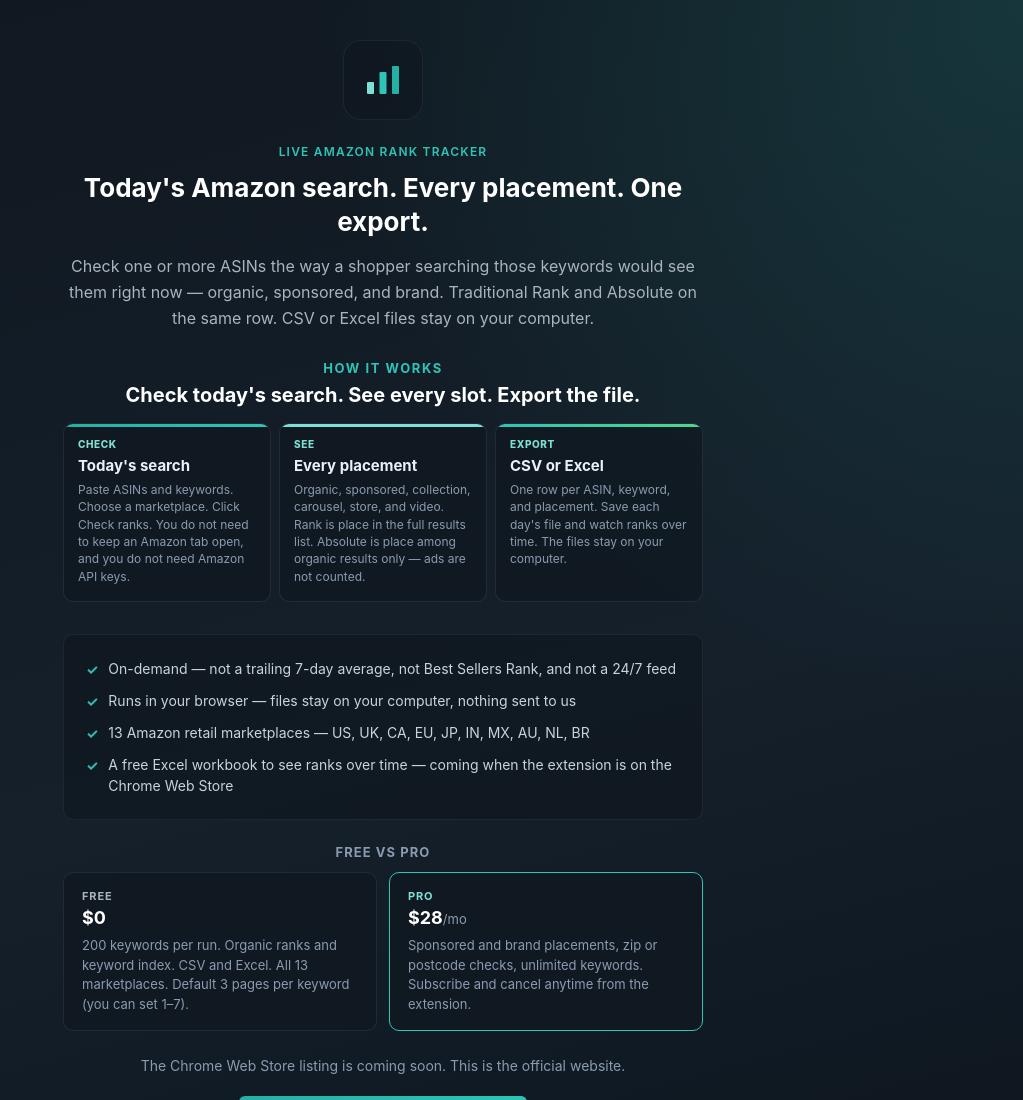
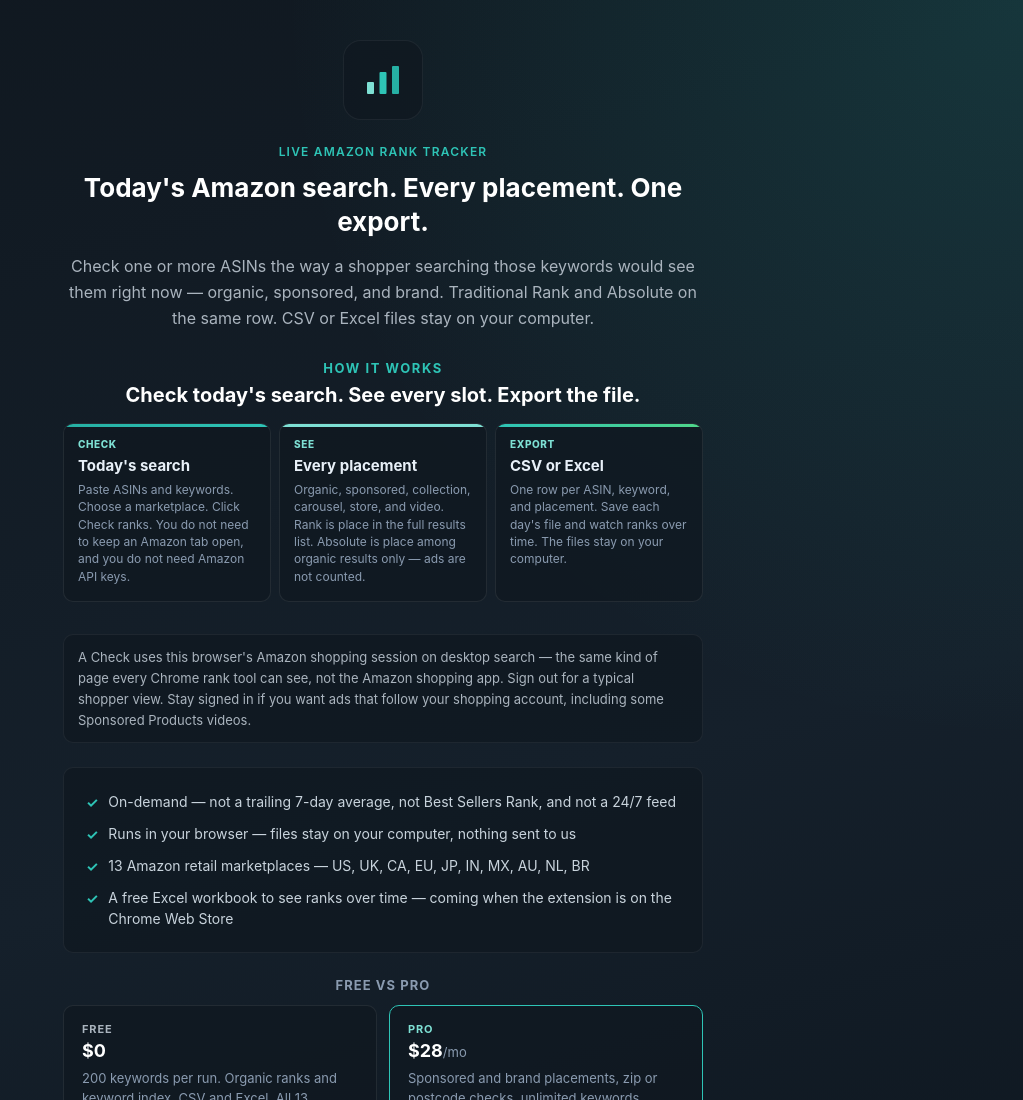
Before and after one commit to miltonstylesllc/live-amazon-rank-tracker, a plain HTML site: page index.html in a window 1280 px wide. Shown: the top 1100 px of the page, without its empty margins (257-1280 px from the left). Drawn offline with Linux system fonts and the light colour scheme.

Commit message:
Add shopping-account session note on the landing page.

```diff
--- a/index.html
+++ b/index.html
@@ -124,6 +124,18 @@
       font-size: 12px;
       color: #8a9bb0;
       line-height: 1.45;
+    }
+
+    .session-note {
+      text-align: left;
+      font-size: 13px;
+      color: #aab4be;
+      line-height: 1.6;
+      margin: 16px 0 24px;
+      padding: 12px 14px;
+      background: rgba(16, 24, 32, 0.72);
+      border: 1px solid rgba(255, 255, 255, 0.06);
+      border-radius: 10px;
     }
 
     .essentials {
@@ -282,6 +294,10 @@
       </div>
     </section>
 
+    <p class="session-note" id="session">
+      A Check uses this browser's Amazon shopping session on desktop search &mdash; the same kind of page every Chrome rank tool can see, not the Amazon shopping app. Sign out for a typical shopper view. Stay signed in if you want ads that follow your shopping account, including some Sponsored Products videos.
+    </p>
+
     <ul class="essentials">
       <li><span>On-demand &mdash; not a trailing 7-day average, not Best Sellers Rank, and not a 24/7 feed</span></li>
       <li><span>Runs in your browser &mdash; files stay on your computer, nothing sent to us</span></li>
```
